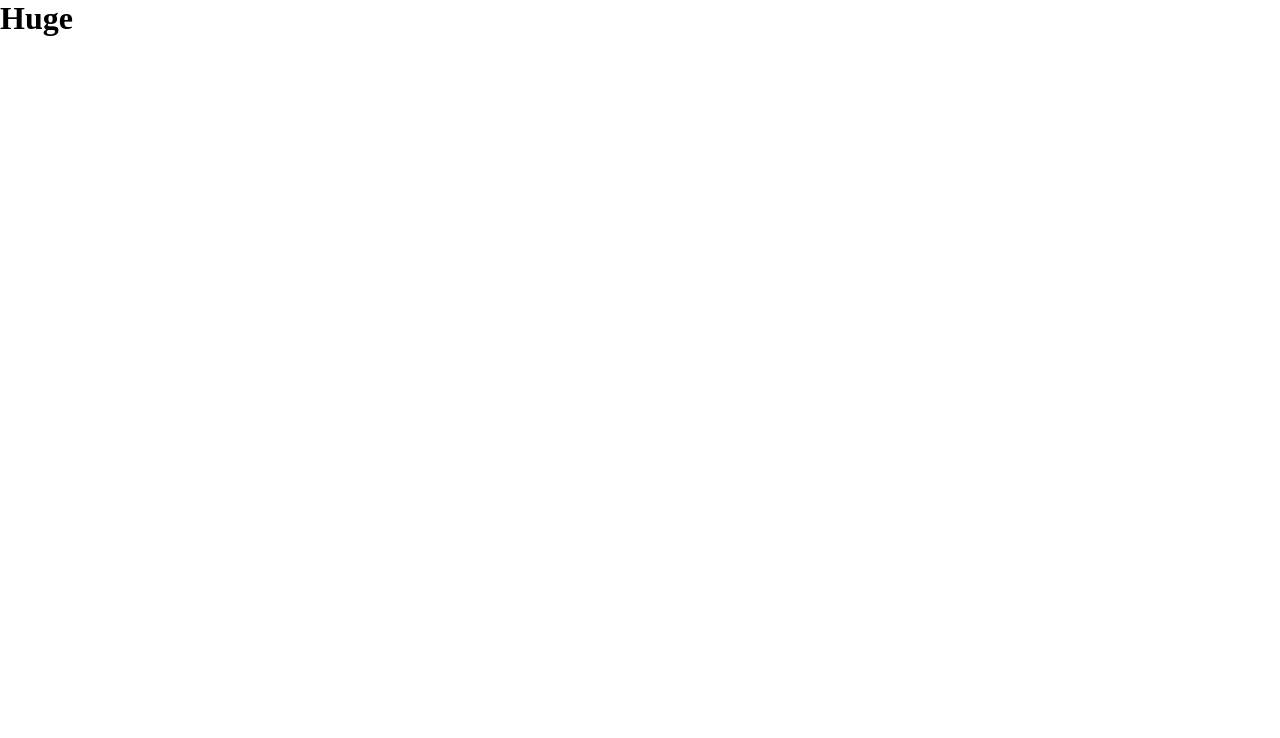
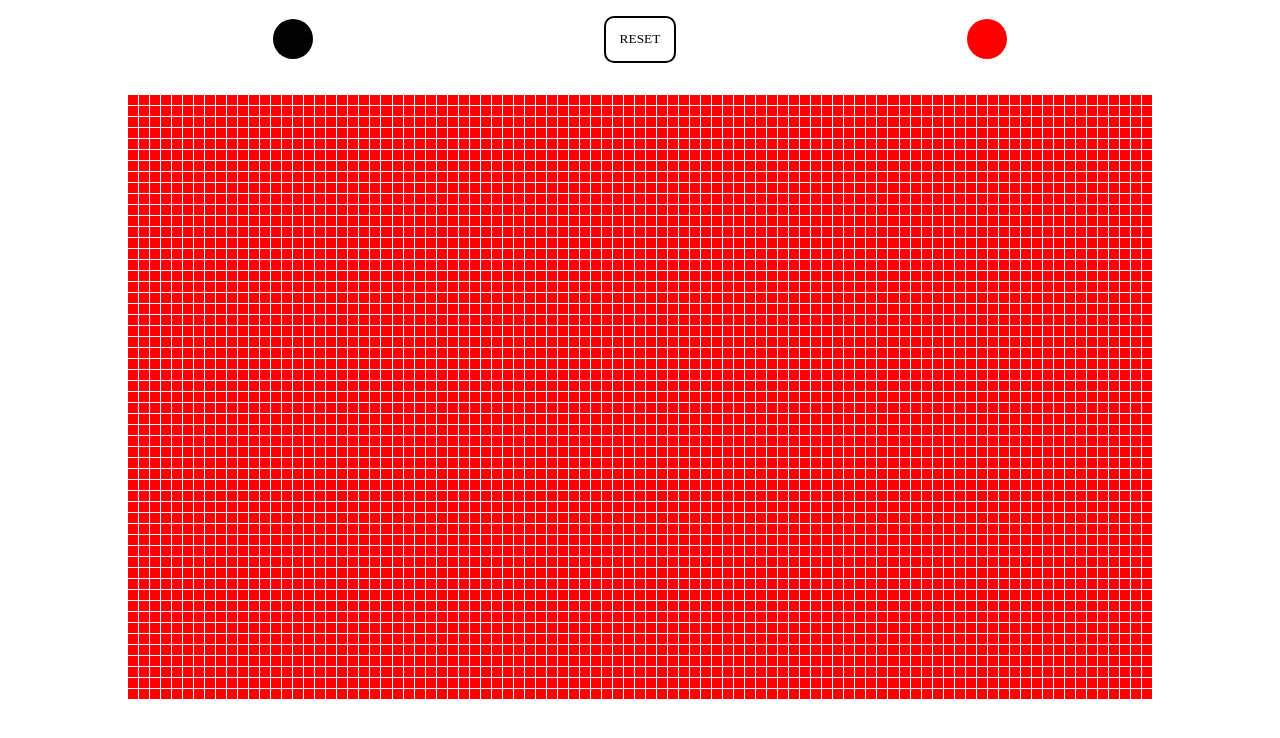
Before and after one commit to Juddalicious/Etch, a plain HTML site: page index.html in a window 1280 px wide. Drawn offline with Linux system fonts and the light colour scheme; a web font is replaced by a local one.

Commit message:
did things

```diff
--- a/Scripts/main.js
+++ b/Scripts/main.js
@@ -1 +1,70 @@
-console.log('Huge');
+const container = document.querySelector('#container');
+
+let gridX = 80;
+let gridY = gridX;
+
+gridSize = gridX * gridX;
+
+for (i = 1; i <= gridSize; i++) {
+    const cell = document.createElement('div');
+    cell.setAttribute('class', 'cell')
+    cell.setAttribute('id', `cell${[i]}`)
+    container.appendChild(cell);
+}
+
+const cell = document.querySelectorAll('.cell');
+
+for (i = 0; i < cell.length; i++) {
+    (function (i) {
+        cell[i].addEventListener('mouseover', () => cell[i].style.backgroundColor = 'black');
+    })(i);
+}
+
+
+
+const red = document.querySelector('#red');
+
+red.addEventListener('click', () => resetGridRed())
+
+function resetGridRed() {
+    for (i = 0; i < cell.length; i++) {
+        (function (i) {
+            cell[i].addEventListener('mouseover', () => cell[i].style.backgroundColor = 'red');
+        })(i);
+    }
+}
+
+const black = document.querySelector('#black');
+
+black.addEventListener('click', () => resetGridBlack())
+
+function resetGridBlack() {
+    for (i = 0; i < cell.length; i++) {
+        (function (i) {
+            cell[i].addEventListener('mouseover', () => cell[i].style.backgroundColor = 'black');
+        })(i);
+    }
+}
+
+
+const reset = document.querySelector('#reset');
+
+
+
+for (i = 0; i < cell.length; i++) {
+    (function (i) {
+        reset.addEventListener('click', () => cell[i].style.backgroundColor = 'red');
+    })(i);
+}
+
+for (i = 0; i < cell.length; i++) {
+    (function (i) {
+        red.addEventListener('dblclick', () => cell[i].style.backgroundColor = 'red');
+    })(i);
+}
+
+for (i = 0; i < cell.length; i++) {
+    (function (i) {
+        black.addEventListener('dblclick', () => cell[i].style.backgroundColor = 'black');
+    })(i);
+}
--- a/Styles/style.css
+++ b/Styles/style.css
@@ -2,3 +2,78 @@
     margin: 0;
     padding: 0;
 }
+
+body {
+    height: 90vh;
+    width: 100vw;
+    display: flex;
+    flex-direction: column;
+    justify-content: center;
+    align-items: center;
+}
+
+#container {
+    height: 80vh;
+    width: 80vw;
+    display: grid;
+    grid-template-columns: repeat(auto-fill, minmax(10px, 1fr));
+    grid-template-rows: repeat(auto-fill, minmax(10px, 1fr));
+    gap: 1px;
+    margin: 1em;
+}
+
+.cell {
+    background: red;
+}
+
+#reset {
+    text-transform: uppercase;
+    border: solid black 2px;
+    background: white;
+    padding: 1em;
+    border-radius: 10px;
+    cursor: pointer;
+    font-family: 'Kiwi Maru';
+    font-weight: 500;
+    transition: transform 200ms;
+}
+
+#reset:hover {
+    transform:scale(1.2);
+    border-style: dashed;
+}
+
+#red {
+    height: 40px;
+    width: 40px;
+    background: red;
+    border-radius: 50%;
+    transition: transform 200ms;
+    cursor: pointer;
+}
+
+#red:hover {
+    transform: scale(1.2);
+}
+
+
+#black {
+    height: 40px;
+    width: 40px;
+    background: black;
+    border-radius: 50%;
+    transition: transform 200ms;
+    cursor: pointer;
+}
+
+#black:hover {
+    transform: scale(1.2);
+}
+
+#controls {
+    display: flex;
+    justify-content: space-around;
+    align-items: center;
+    width: 80vw;
+    margin: 1em;
+}
--- a/index.html
+++ b/index.html
@@ -1,16 +1,23 @@
 <!DOCTYPE html>
 <html lang="en">
+
 <head>
     <meta charset="UTF-8">
     <meta http-equiv="X-UA-Compatible" content="IE=edge">
     <meta name="viewport" content="width=device-width, initial-scale=1.0">
     <link rel="stylesheet" href="/Styles/style.css">
-    <script src="/Scripts/main.js"></script>
+    <link href="https://fonts.googleapis.com/css2?family=Kiwi+Maru:wght@400;500&display=swap" rel="stylesheet">
+    <script src="/Scripts/main.js" defer></script>
     <title>Etch-a-Sketch</title>
 </head>
 
 <body>
-   <h1>Huge</h1>
+    <div id="controls">
+        <div id="black" title="Double Click"></div>
+        <button id="reset">Reset</button>
+        <div id="red" title="Double Click"></div>
+    </div>
+    <div id="container"></div>
 </body>
 
 </html>
```
